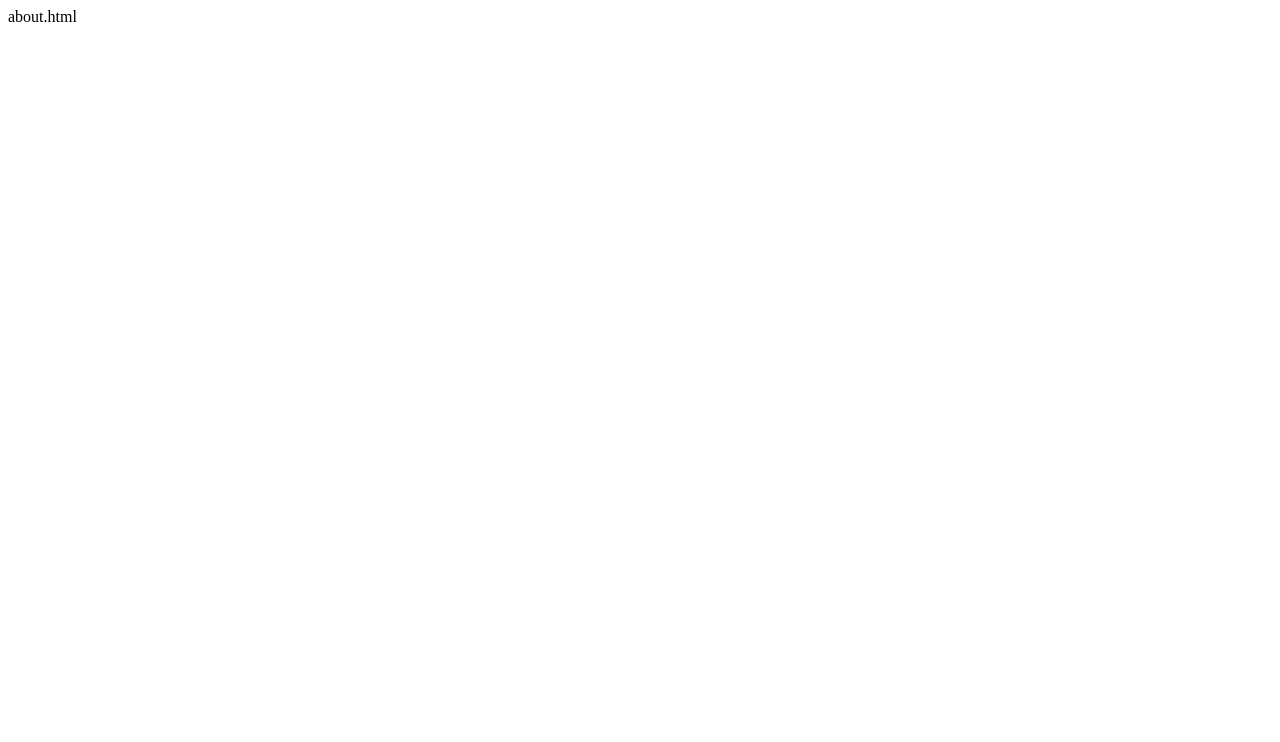
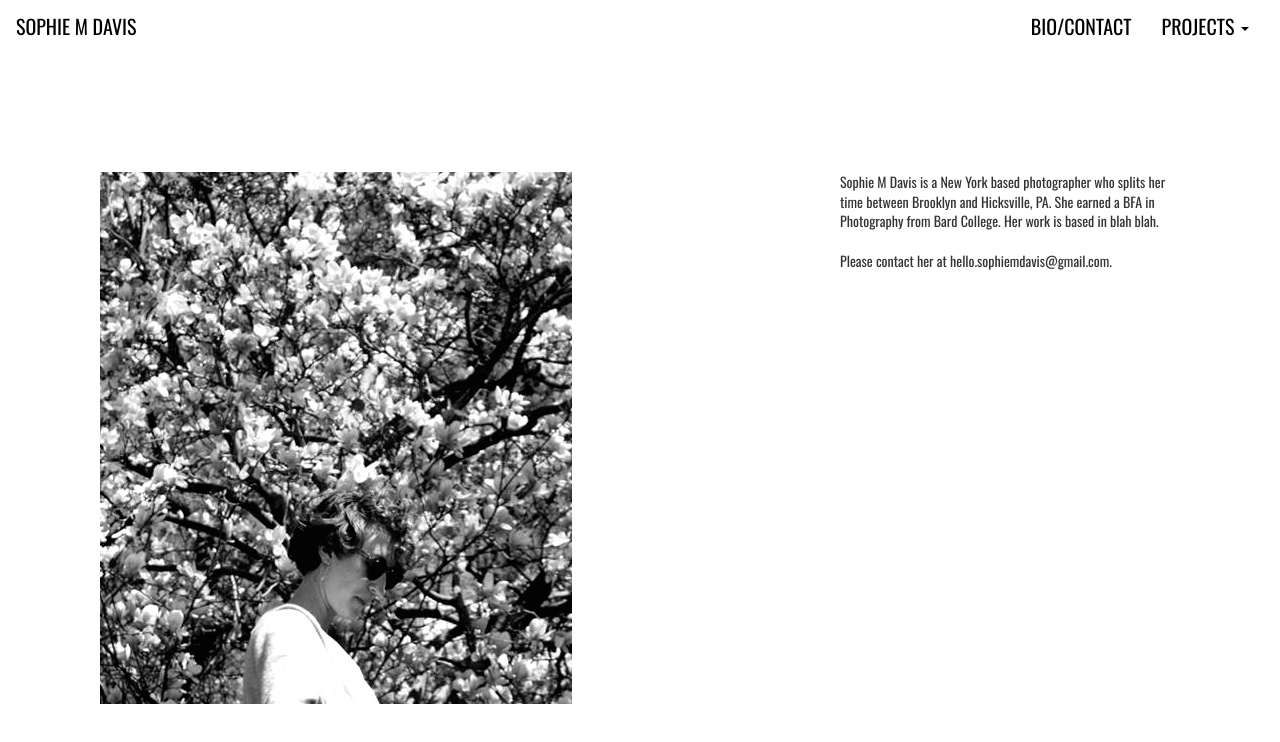
Before and after one commit to madeleinejdavis/sophiemdavis, a plain HTML site: page bio.html in a window 1280 px wide. Drawn offline with nearby package versions, Linux system fonts and the light colour scheme.

Commit message:
Worked on a bio/contact page.
Worked on a bio/contact page.
Edited navbar.

```diff
--- a/bio.html
+++ b/bio.html
@@ -1 +1,79 @@
-about.html
+<!DOCTYPE html>
+<html lang="en">
+  <head>
+    <meta charset="utf-8">
+    <meta http-equiv="X-UA-Compatible" content="IE=edge">
+    <meta name="viewport" content="width=device-width, initial-scale=1">
+    <meta name="description" content="">
+    <meta name="author" content="Madeleine Davis">
+    <title>Sophie M Davis</title>
+
+    <!-- Bootstrap -->
+    <link href="bootstrap/css/bootstrap.css" rel="stylesheet">
+    <!-- Google Fonts -->
+    <link href='http://fonts.googleapis.com/css?family=Oswald' rel='stylesheet' type='text/css'>
+    <!-- Stylesheet -->
+    <link href="main.css" rel="stylesheet">
+
+    <!-- HTML5 Shim and Respond.js IE8 support of HTML5 elements and media queries -->
+    <!-- WARNING: Respond.js doesn't work if you view the page via file:// -->
+    <!--[if lt IE 9]>
+      <script src="https://oss.maxcdn.com/libs/html5shiv/3.7.0/html5shiv.js"></script>
+      <script src="https://oss.maxcdn.com/libs/respond.js/1.4.2/respond.min.js"></script>
+    <![endif]-->
+
+
+  <body>
+    <div class="bio">
+      <div="container">
+        <!-- Navigation -->
+          <nav class="navbar">
+            <div class="container-fluid">
+              <!-- Brand and toggle get grouped for better mobile display -->
+              <div class="navbar-header">
+                <a class="navbar-brand" href="index.html" target="_blank">SOPHIE M DAVIS</a>
+              </div>
+
+              <!-- Collect the nav links, forms, and other content for toggling -->
+              <div class="collapse navbar-collapse" id="bs-example-navbar-collapse-1">
+                  <ul class="nav navbar-nav navbar-right">
+                  <li><a href="bio.html" target="_blank">BIO/CONTACT</a></li>
+                  <li class="dropdown">
+                    <a href="#" class="dropdown-toggle" data-toggle="dropdown" role="button" aria-haspopup="true" aria-expanded="false">PROJECTS <span class="caret"></span></a>
+                    <ul class="dropdown-menu dropdown-menu-left">
+                      <li><a href="#" target="_blank">SEASMOKE</a></li>
+                      <li><a href="#" target="_blank">PORTRAITS</a></li>
+                      <li><a href="#" target="_blank">LANDSCAPES</a></li>
+                    </ul>
+                  </li>
+                </ul>
+              </div><!-- /.navbar-collapse -->
+            </div><!-- /.container-fluid -->
+          </nav>
+      </div><!-- /.container -->
+    </div><!-- /.index -->
+
+    <!-- Contact -->
+    <div class="contact">
+
+      <div class="row">
+        <div class="col-md-8">
+          <img src="images/bio.jpg" alt="Sophie M Davis" class="contact-image">
+        </div>
+        <div class="col-md-4">
+           <p class="lead">Sophie M Davis is a New York based photographer who splits her time between Brooklyn and Hicksville, PA. She earned a BFA in Photography from Bard College. Her work is based in blah blah.</p>
+          <p class="lead">Please contact her at hello.sophiemdavis@gmail.com.</p>
+        </div>
+
+      </div><!-- /.contact -->
+
+
+
+
+
+    <script src="https://ajax.googleapis.com/ajax/libs/jquery/1.11.0/jquery.min.js"></script>
+  <script src="bootstrap/js/bootstrap.min.js"></script>
+
+  </body>
+
+</html>
--- a/main.css
+++ b/main.css
@@ -12,12 +12,14 @@ body {
 .navbar a:active,
 .navbar a:visited {
 	color: white;
-	font-family: 'PT Sans Caption', sans-serif;
+	font-family: 'Oswald', sans-serif;
+	font-size: 20px;
 }
 
 .navbar a:hover {
 	color: #00FFFF;
-	font-family: 'PT Sans Caption', sans-serif;
+	font-family: 'Oswald', sans-serif;
+	font-size: 20px;
 }
 
 .navbar li a:hover,
@@ -38,18 +40,45 @@ body {
 	background-clip: transparent;
 }
 
-nav .dropdown-menu li a:hover,
+
+/* nav .dropdown-menu li a:hover,
 nav .dropdown-menu li a:active,
 nav .dropdown-menu li a:link {
 	color: #00FFFF;
 }
 
-.dropdown-menu li a:visited {
+nav .dropdown-menu li a:visited {
    color: white;
-}
+}*/
 
 .nav .open a,
 .nav .open a:hover,
 .nav .open a:focus {
 	background-color: transparent;
 }
+
+/*-----------------------------------------------------------------------------
+=INDEX.HTML
+-----------------------------------------------------------------------------*/
+.bio .navbar a:link,
+.bio .navbar a:active,
+.bio .navbar a:visited {
+	color: black;
+	font-family: 'Oswald', sans-serif;
+	font-size: 20px;
+}
+
+.bio .navbar a:hover {
+	color: #00FFFF;
+	font-family: 'Oswald', sans-serif;
+	font-size: 20px;
+}
+
+.contact {
+	padding: 100px;
+}
+
+.contact p {
+	font-family: 'Oswald', sans-serif;
+	font-size: 14px;
+}
```
Also changed, not shown: index.html (+1 -1 lines), images/about 2.jpg (added), images/bio.jpg (added).
